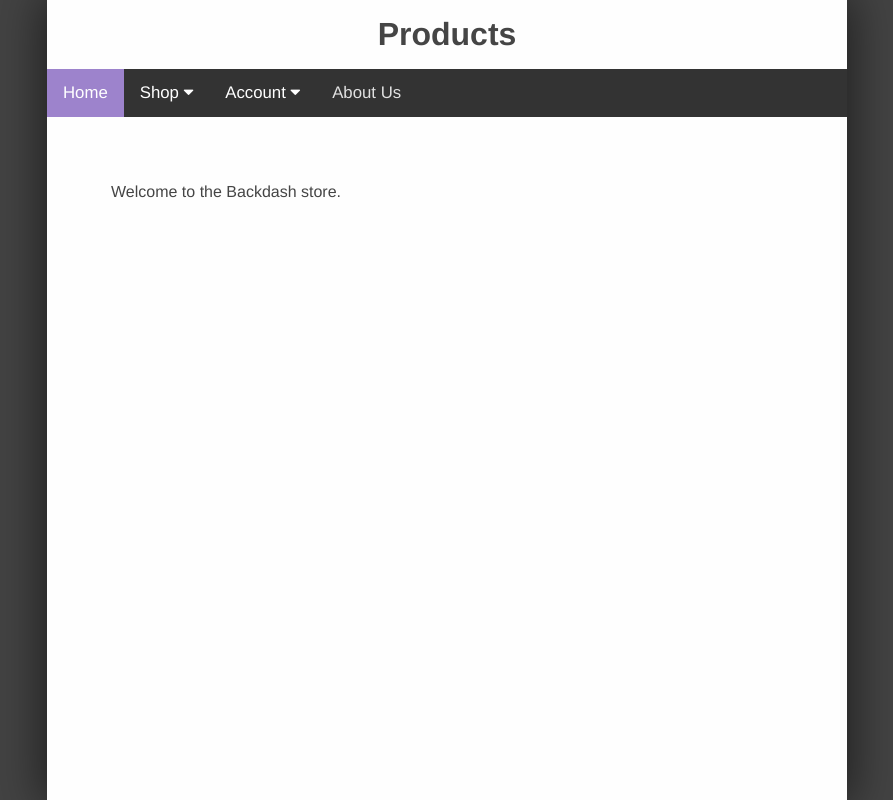
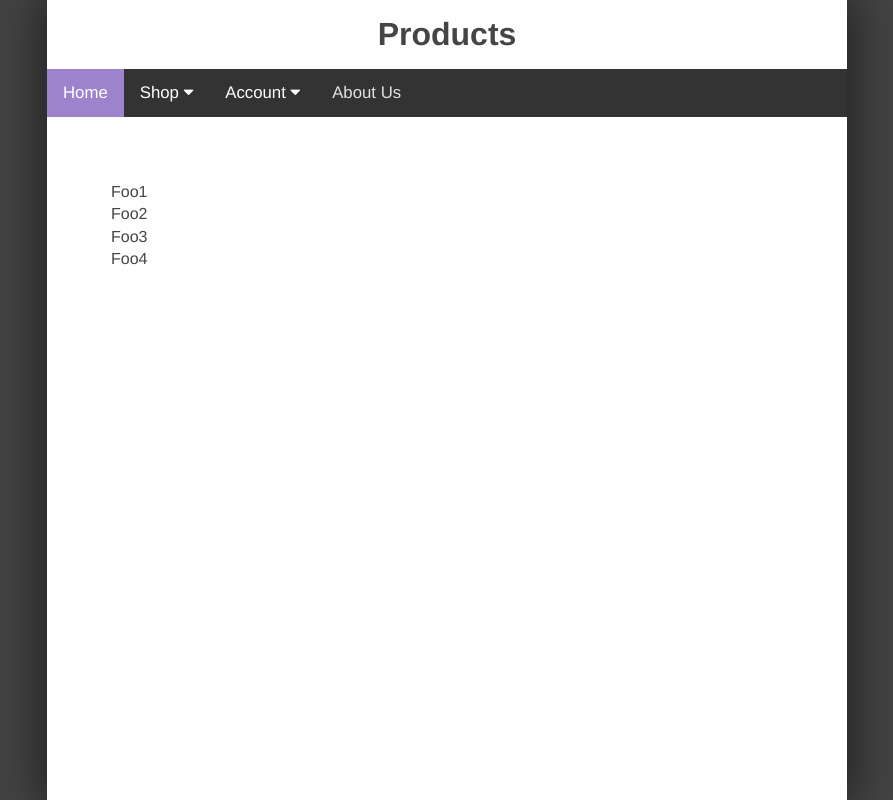
Before and after one commit to MajorArkwolf/backdash-store-1, a PHP site: page /products.php in a window 1280 px wide. Shown: the whole page, without its empty margins (193-1086 px from the left). Run offline with PHP 8.4, Linux system fonts and the light colour scheme; data that the repository does not hold is empty.

Commit message:
Product test

```diff
--- a/products.php
+++ b/products.php
@@ -22,9 +22,36 @@
           echo $myStr;
       ?>
       <div class="text-area">
-        <p>
-          Welcome to the Backdash store.
-        </p>
+        <div class="product-grid">
+            <div class="product">
+                Foo1
+            </div>
+            <div class="product">
+                Foo2
+            </div>
+            <div class="product">
+                Foo3
+            </div>
+            <div class="product">
+                Foo4
+            </div>
+        <?php
+            $mysqli = new mysqli("localhost", "X32019269", "X32019269", "X32019269");
+
+            if ($mysqli->connect_errno) {
+                echo "Failed to connect to MySQL: (" . $mysqli->connect_errno . ") " . $mysqli->connect_error;
+            }
+
+            $res = $mysqli->query("select * from Products");
+
+            while ($row = $res->fetch_assoc()) {
+                // echo " id = " . $row['id'] . "\n";
+                // echo " name = " . $row['name'] . "\n";
+                // echo " description = " . $row['description'] . "\n";
+                // echo " price = " . $row['price'] . "\n";
+            }
+        ?>
+        </div>
       </div>
     </div>
     <script src="/navbar.js"></script>
--- a/style.css
+++ b/style.css
@@ -142,6 +142,16 @@ header {
     display: block;
 }
 
+.product-grid {
+    width: 100%;
+    height: 100%;
+    display: grid;
+}
+
+.product {
+    display: inline-grid;
+}
+
 @media screen and (max-width: 600px) {
     .navbar a:not(:first-child), .dropdown .dropbtn {
         display: none;
```
Also changed, not shown: index.php (+1 -17 lines).
